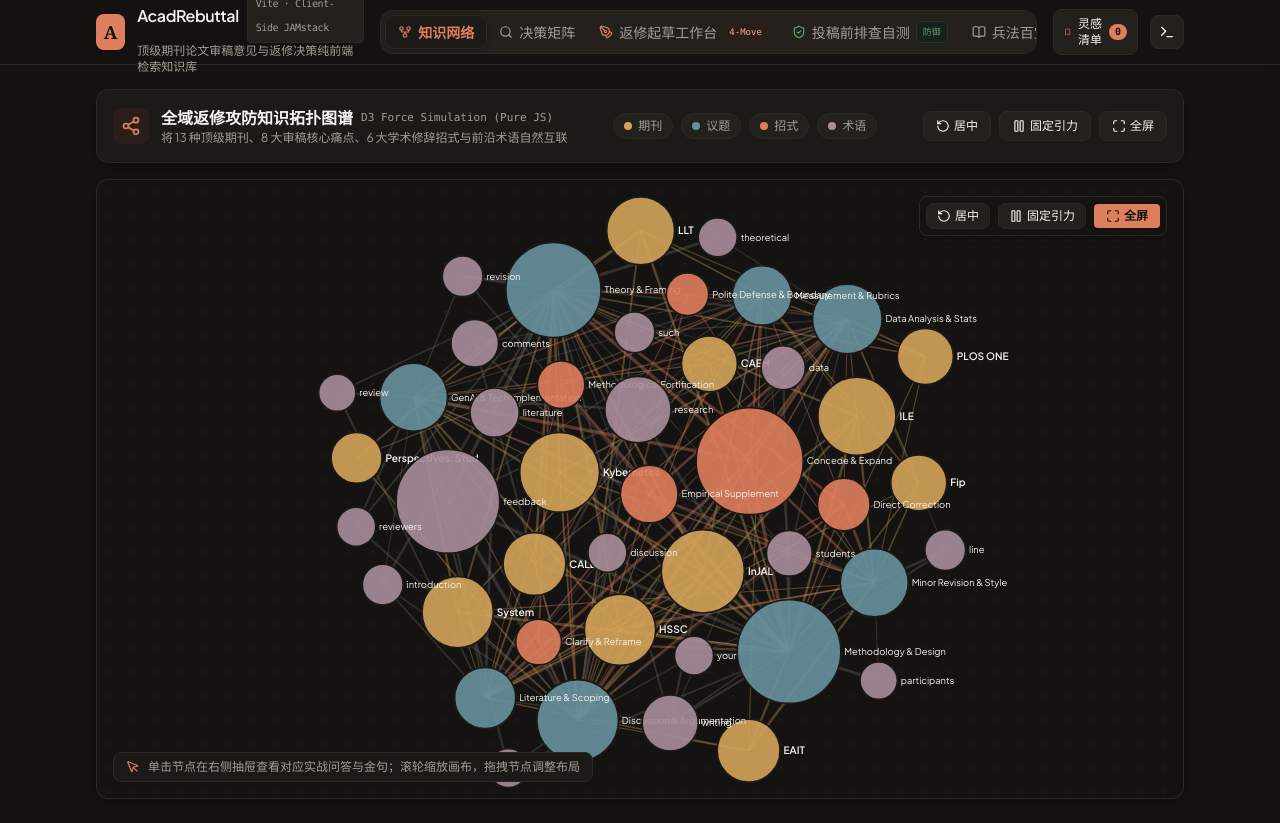
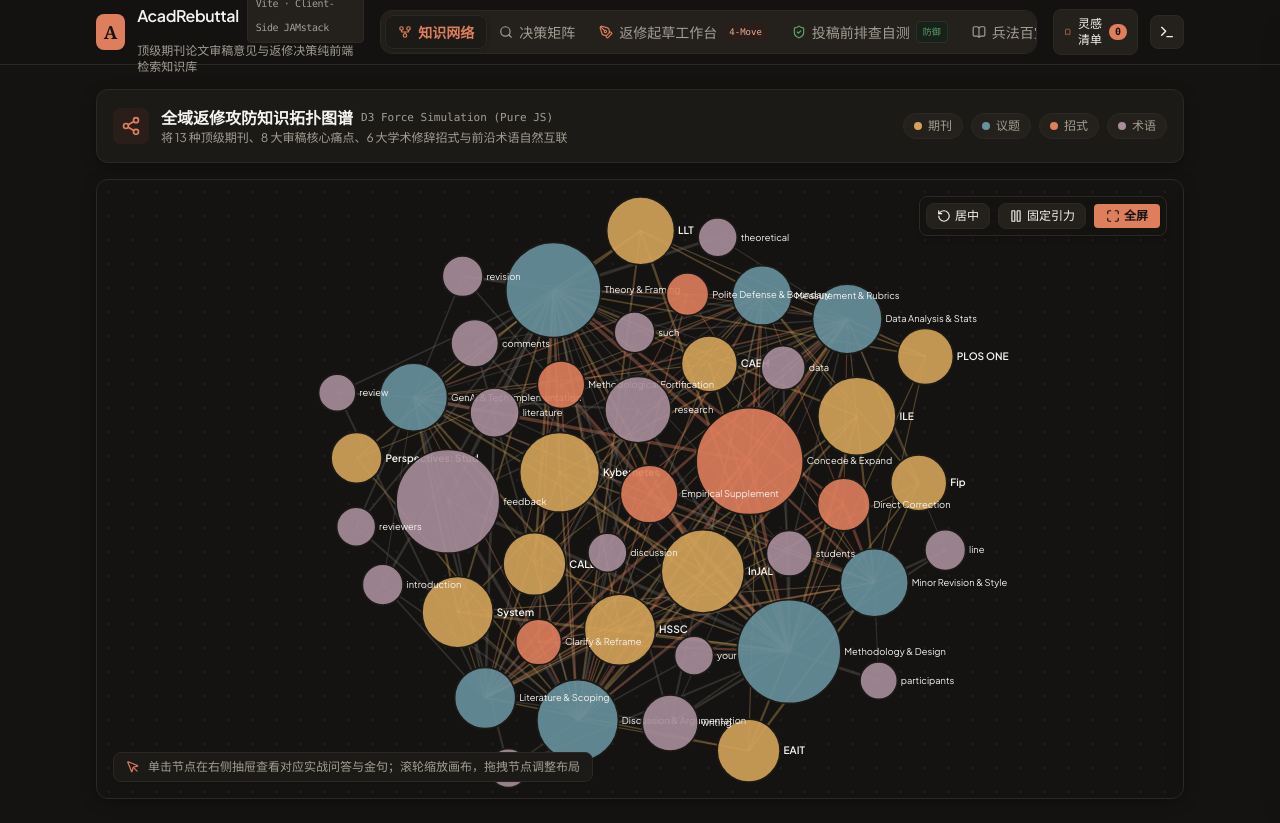
Before and after one commit to fabea87/acareb, a website built with Vite: page index.html in a window 1280 px wide. Built offline with nearby package versions, Linux system fonts and the light colour scheme.

Commit message:
fix: remove redundant top control buttons and consolidate into canvas floating island

```diff
--- a/index.html
+++ b/index.html
@@ -112,21 +112,6 @@
           <span class="inline-flex items-center gap-1.5 px-2.5 py-1 rounded-full border border-[var(--card-border)] bg-[var(--bg-tertiary)] text-[var(--text-secondary)]">
             <span class="w-2 h-2 rounded-full bg-[#A88D9B]"></span> 术语
           </span>
-        </div>
-
-        <div class="flex items-center gap-2">
-          <button onclick="window.resetGraphZoom()" class="px-3 py-1.5 rounded-lg btn-neutral text-xs flex items-center gap-1">
-            <i data-lucide="rotate-ccw" class="w-3.5 h-3.5"></i>
-            <span>居中</span>
-          </button>
-          <button onclick="window.toggleSimulation()" id="btn-toggle-sim" class="px-3 py-1.5 rounded-lg btn-neutral text-xs flex items-center gap-1">
-            <i data-lucide="pause" class="w-3.5 h-3.5"></i>
-            <span>固定引力</span>
-          </button>
-          <button onclick="window.toggleGraphFullscreen()" id="btn-graph-fullscreen" class="px-3 py-1.5 rounded-lg btn-neutral text-xs flex items-center gap-1" title="全屏沉浸模式">
-            <i data-lucide="maximize" class="w-3.5 h-3.5"></i>
-            <span>全屏</span>
-          </button>
         </div>
       </div>
 
--- a/src/main.js
+++ b/src/main.js
@@ -290,14 +290,15 @@ export function resetGraphZoom() {
 
 export function toggleSimulation() {
   const btn = document.getElementById("btn-toggle-sim");
+  if (!btn) return;
   if (isSimRunning) {
     d3Simulation.stop();
     isSimRunning = false;
-    btn.innerHTML = `<i data-lucide="play" class="w-3.5 h-3.5"></i><span>激活引力</span>`;
+    btn.innerHTML = `<i data-lucide="play" class="w-3.5 h-3.5"></i><span id="sim-btn-text" class="hidden sm:inline">激活引力</span>`;
   } else {
     d3Simulation.alpha(0.3).restart();
     isSimRunning = true;
-    btn.innerHTML = `<i data-lucide="pause" class="w-3.5 h-3.5"></i><span>固定引力</span>`;
+    btn.innerHTML = `<i data-lucide="pause" class="w-3.5 h-3.5"></i><span id="sim-btn-text" class="hidden sm:inline">固定引力</span>`;
   }
   if (window.lucide) lucide.createIcons();
 }
```
